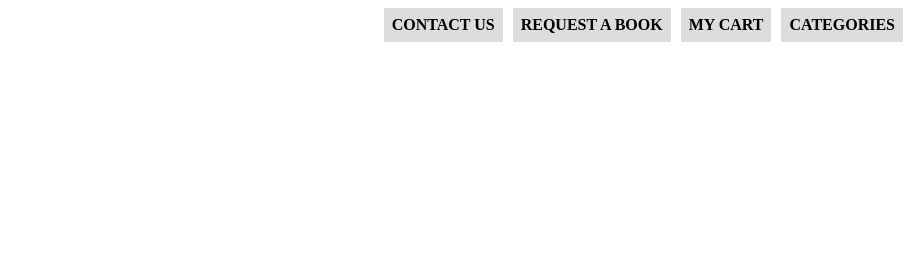
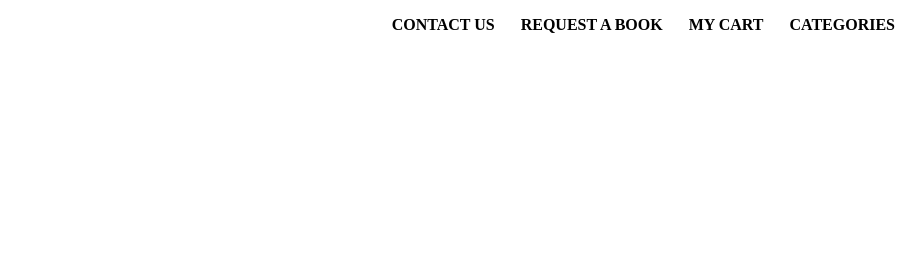
Before and after one commit to ammarazahid/test-9-may, a plain HTML site: page index.html in a window 1280 px wide. Shown: the top 280 px of the page, 369-1280 px from the left. Drawn offline with Linux system fonts and the light colour scheme.

Commit message:
Update style.css

```diff
--- a/style.css
+++ b/style.css
@@ -68,7 +68,7 @@ li a{
   color: black;
   display: block;
   padding: 8px;
-  background-color: #dddddd;
+  background-color: white;
   margin-left: 10px;
   text-decoration: none;
 
```
